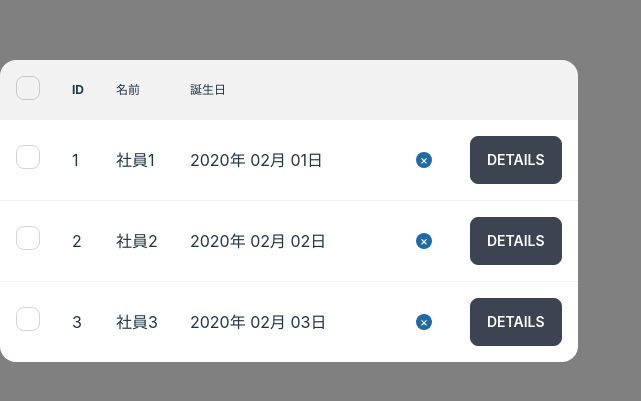
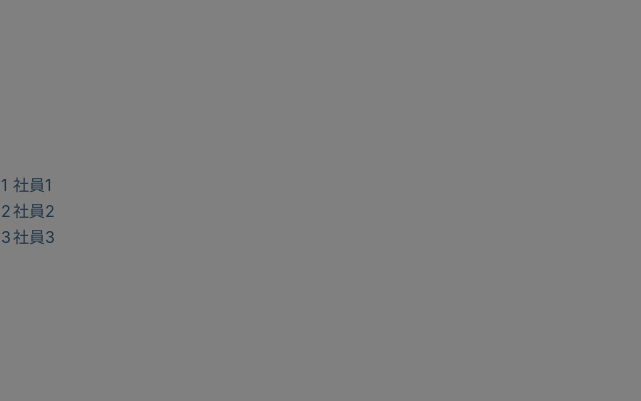
Before and after one commit to nomura-st/react_app, a React (Vite) app in the folder vite-project/: page / in a window 1280 px wide. Shown: the part 189-590 px from the top of the page, without its empty margins (0-641 px from the left). Built offline with nearby package versions, Linux system fonts and the light colour scheme.

Commit message:
Revert "[React]日付表示"
This reverts commit 6f31965a9208d4125379369d5810533f1f22dfc5.

```diff
--- a/vite-project/package.json
+++ b/vite-project/package.json
@@ -16,14 +16,12 @@
   "devDependencies": {
     "@types/node": "^18.11.18",
     "@types/react": "^18.0.26",
-    "@types/react-datepicker": "^4.8.0",
     "@types/react-dom": "^18.0.9",
     "@vitejs/plugin-react": "^3.0.0",
     "autoprefixer": "^10.4.13",
     "daisyui": "^2.50.0",
     "postcss": "^8.4.21",
     "prisma": "^4.9.0",
-    "react-datepicker": "^4.10.0",
     "tailwindcss": "^3.2.4",
     "ts-node": "^10.9.1",
     "typescript": "^4.9.4",
--- a/vite-project/src/screen/DatePick.tsx
+++ /dev/null
@@ -1,33 +0,0 @@
-import { useState } from "react";
-import DatePicker, { registerLocale } from "react-datepicker";
-import ja from "date-fns/locale/ja";
-import "react-datepicker/dist/react-datepicker.css";
-
-/**
- * 日付
- * @param props
- * @returns
- */
-const DatePick = ({
-  date,
-  editable = true,
-}: {
-  date: Date | null;
-  editable?: boolean;
-}) => {
-  const [selectedDate, setSelectedDate] = useState(date);
-  registerLocale("ja", ja); // 日本語対応
-  return (
-    <DatePicker
-      selected={selectedDate} // 選択している日付
-      dateFormat="yyyy年 MM月 dd日"
-      locale="ja" // 日本語対応
-      isClearable={editable} // クリア可能か？
-      disabled={!editable} // 変更可能か？
-      onChange={(d) => setSelectedDate(d)}
-      placeholderText="未選択"
-    />
-  );
-};
-
-export default DatePick;
--- a/vite-project/src/screen/list/WorkerList.tsx
+++ b/vite-project/src/screen/list/WorkerList.tsx
@@ -8,26 +8,11 @@ import WorkerRow from "./WorkerRow";
  */
 const WorkerList = (props: { workers: WorkerInfo[] }) => {
   return (
-    <div className="overflow-x-auto w-full">
-      <table className="table w-full">
-        <thead>
-          <tr>
-            <th>
-              <label>
-                <input type="checkbox" className="checkbox" />
-              </label>
-            </th>
-            <th>ID</th>
-            <th>名前</th>
-            <th>誕生日</th>
-            <th></th>
-          </tr>
-        </thead>
-        <tbody>
-          {props.workers.map((w) => (
-            <WorkerRow key={w.id} worker={w}></WorkerRow>
-          ))}
-        </tbody>
+    <div>
+      <table>
+        {props.workers.map((w) => (
+          <WorkerRow worker={w}></WorkerRow>
+        ))}
       </table>
     </div>
   );
--- a/vite-project/src/screen/list/WorkerRow.tsx
+++ b/vite-project/src/screen/list/WorkerRow.tsx
@@ -1,5 +1,4 @@
 import { WorkerInfo } from "../../types";
-import DatePick from "../DatePick";
 
 /**
  * 社員情報表示行
@@ -9,19 +8,8 @@ import DatePick from "../DatePick";
 const WorkerRow = (props: { worker: WorkerInfo }) => {
   return (
     <tr id={"line_" + props.worker.id}>
-      <th>
-        <label>
-          <input type="checkbox" className="checkbox" />
-        </label>
-      </th>
       <td>{props.worker.id}</td>
       <td>{props.worker.name}</td>
-      <td>
-        <DatePick date={props.worker.birthday}></DatePick>
-      </td>
-      <th>
-        <button className="btn">details</button>
-      </th>
     </tr>
   );
 };
```
Also changed, not shown: 1 other file (tests, documents, lock files or other folders).
